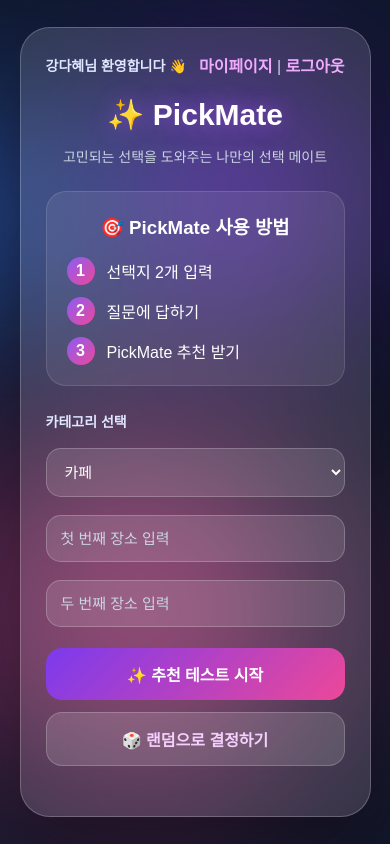
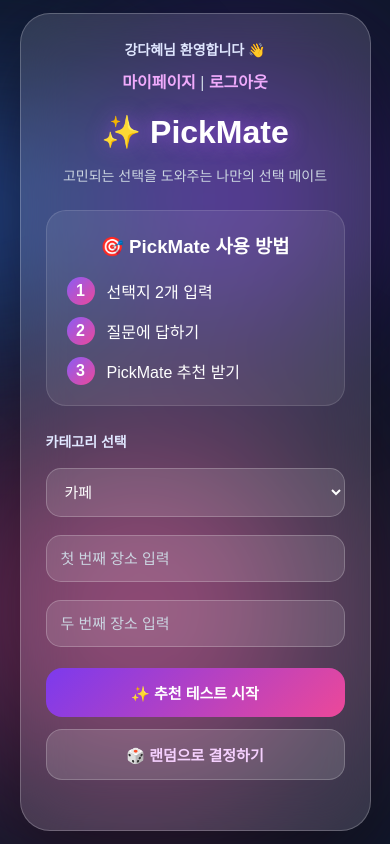
Before and after one commit to dahye718/pickmate, a Flask app: page / in a window 390 px wide. Run offline with Flask 3, Linux system fonts and the light colour scheme; a user stored in the database is signed in.

Commit message:
mobile responsive

```diff
--- a/static/style.css
+++ b/static/style.css
@@ -549,3 +549,32 @@ a {
     transform: translateY(-2px);
     opacity: 0.9;
 }
+
+@media screen and (max-width: 768px){
+
+    .main-container,
+    .auth-container{
+        width: 90%;
+        padding: 25px;
+    }
+
+    .logo{
+        font-size: 32px;
+    }
+
+    .choice-btn,
+    button{
+        width: 100%;
+        font-size: 15px;
+    }
+
+    .top-menu{
+        flex-direction: column;
+        gap: 10px;
+        text-align: center;
+    }
+
+    .winner-card h1{
+        font-size: 28px;
+    }
+}
```
